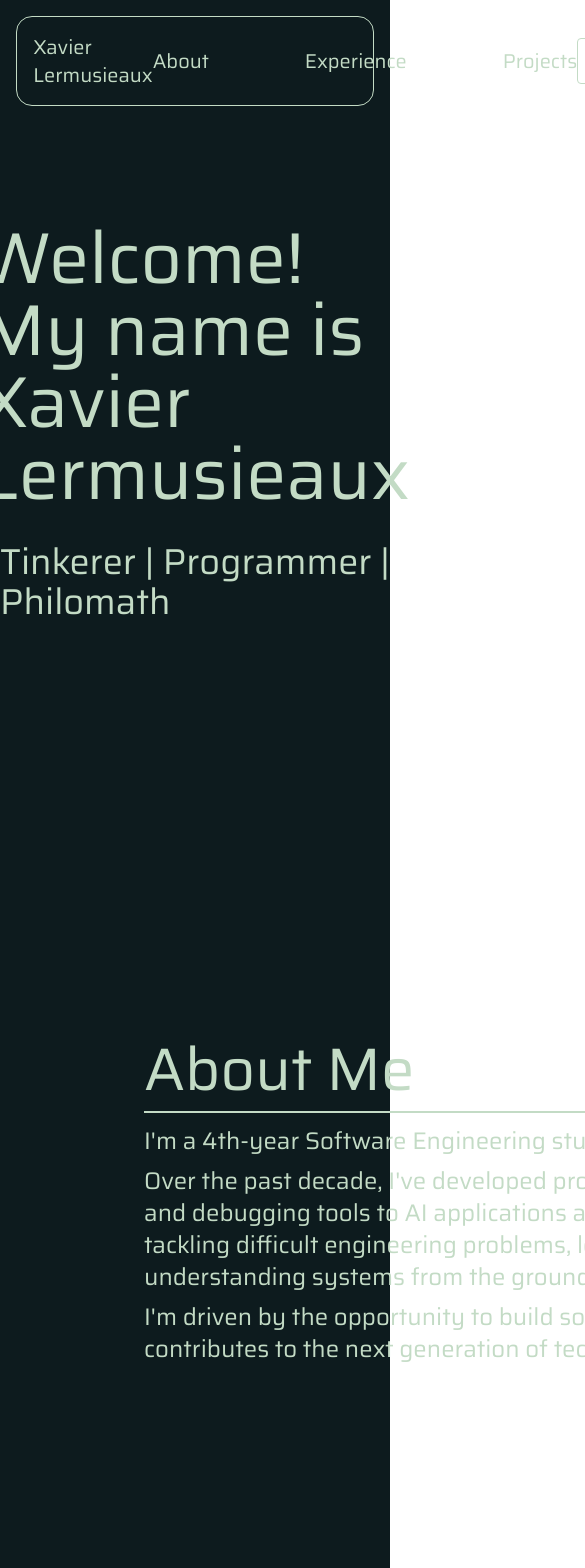
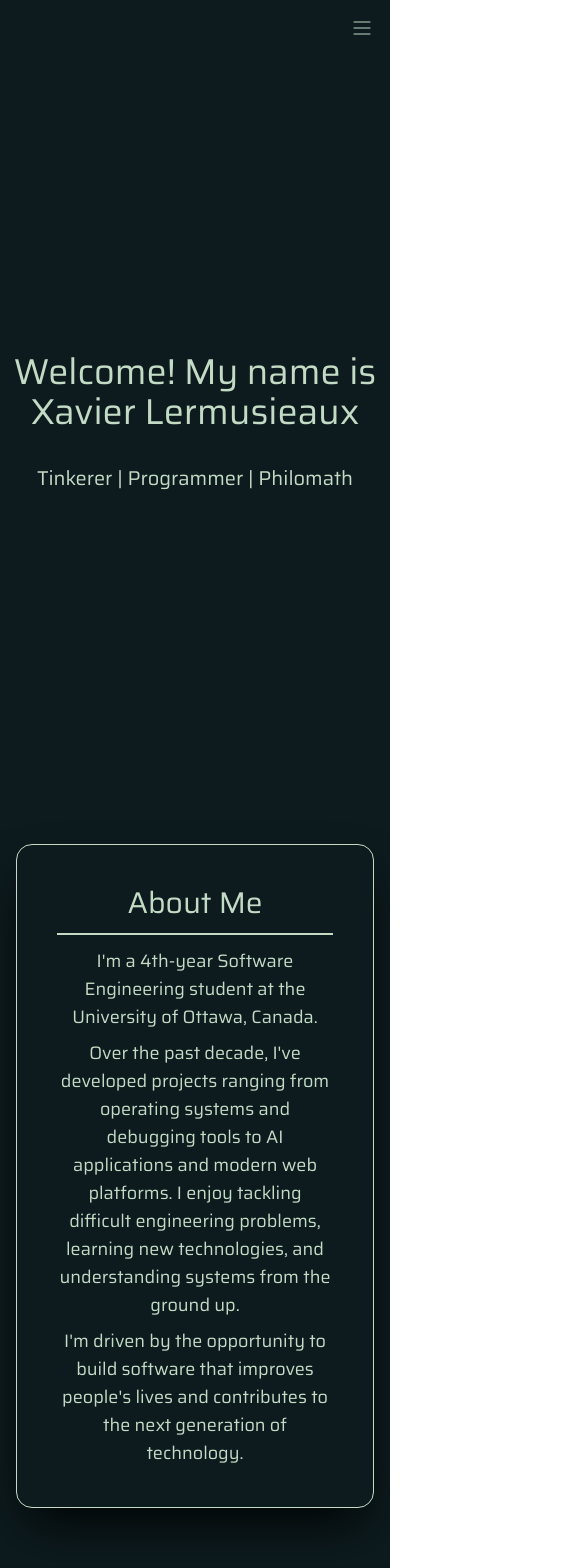
Before and after one commit to Egzavyer/portfolio, a React (Vite) app: page / in a window 390 px wide. Shown: the top 1568 px of the page, 585 px wide, since content can reach past the window. Built offline with nearby package versions, Linux system fonts and the light colour scheme.

Commit message:
feat: responsive design

```diff
--- a/i18n/locales/fr/translation.json
+++ b/i18n/locales/fr/translation.json
@@ -11,10 +11,10 @@
   },
   "about": {
     "blurb": {
-      "title": "À propos de moi",
+      "title": "À Propos de Moi",
       "line1": "Je suis étudiant en 4e année en Génie Logiciel à l'Université d'Ottawa, au Canada.",
-      "line2": "Au cours de la dernière décennie, j'ai développé des projets allant des systèmes d'exploitation et outils de débogage aux applications d'IA et aux plateformes web modernes. J'aime m'attaquer à des problèmes d'ingénierie complexes, apprendre de nouvelles technologies et comprendre les systèmes en profondeur, depuis leurs fondations.",
-      "line3": "Je suis motivé par l'opportunité de concevoir des logiciels qui améliorent la vie des gens et contribuent à la prochaine génération de technologies."
+      "line2": "Au cours des dix dernières années, j'ai développé des projets allant des systèmes d'exploitation et des outils de débogage aux applications d'intelligence artificielle et aux plateformes web modernes. J'aime m'attaquer à des problèmes d'ingénierie complexes, découvrir de nouvelles technologies et comprendre les systèmes de A à Z.",
+      "line3": "Ce qui me motive, c'est la possibilité de créer des logiciels qui améliorent la vie des gens et contribuent à la prochaine génération de technologies."
     },
     "techs": {
       "title": "Mes Outils Préférés"
--- a/src/App.tsx
+++ b/src/App.tsx
@@ -10,7 +10,7 @@ function App() {
   const experienceSectionRef = useRef<HTMLDivElement | null>(null);
   const projectsSectionRef = useRef<HTMLDivElement | null>(null);
   return (
-    <div className="min-h-screen bg-primary text-text font-saira">
+    <div className="min-h-screen w-full bg-primary text-text font-saira overflow-hidden">
       <Hero
         aboutSectionRef={aboutSectionRef}
         experienceSectionRef={experienceSectionRef}
--- a/src/components/About.tsx
+++ b/src/components/About.tsx
@@ -20,32 +20,52 @@ export function About({ aboutSectionRef }: AboutProps) {
     <div
       id="about"
       ref={aboutSectionRef}
-      className="min-h-screen flex items-center"
+      className="min-h-screen flex items-center justify-center"
     >
-      <div className="flex flex-row w-11/12 justify-between">
-        <div className="ml-36 flex flex-col gap-3 ">
-          <h1 className="text-6xl">{t("about.blurb.title")}</h1>
-          <div className="border" />
-          <div className="flex flex-col gap-2 text-2xl w-4xl">
+      <div className="flex flex-col justify-center items-center gap-20 w-11/12 text-center xl:text-left xl:flex-row xl:justify-between">
+        <div className="flex flex-col gap-3 border border-text p-10 rounded-2xl shadow-2xl shadow-primary-900 xl:ml-28">
+          <h1 className="text-3xl xl:text-6xl">{t("about.blurb.title")}</h1>
+          <div className="border w-full border-text" />
+          <div className="flex flex-col gap-2 text-lg w-full xl:text-2xl xl:w-4xl">
             <p>{t("about.blurb.line1")}</p>
             <p>{t("about.blurb.line2")}</p>
             <p>{t("about.blurb.line3")}</p>
           </div>
         </div>
-        <div className="flex justify-center items-center w-xl ">
+        <div className="flex justify-center items-center w-xl border border-text p-10 rounded-2xl shadow-2xl shadow-primary-900">
           <div className="flex flex-col gap-3 items-center">
-            {/**TODO: possibly make this a carousel */}
-            <h2 className="text-5xl">{t("about.techs.title")}</h2>
+            {/*TODO: possibly make this a carousel */}
+            <h2 className="text-2xl xl:text-5xl">{t("about.techs.title")}</h2>
             <ul className="grid grid-cols-3 gap-5">
-              <TechIcon Icon={Go} />
-              <TechIcon Icon={Cpp} />
-              <TechIcon Icon={Rust} />
-              <TechIcon Icon={Python} />
-              <TechIcon Icon={React} />
-              <TechIcon Icon={Pytorch} />
-              <TechIcon Icon={Docker} />
-              <TechIcon Icon={Linux} />
-              <TechIcon Icon={Just} />
+              <TechIcon Icon={Go} url="https://go.dev/" label="Go" />
+              <TechIcon Icon={Cpp} url="https://cplusplus.com/" label="C++" />
+              <TechIcon Icon={Rust} url="https://rust-lang.org/" label="Rust" />
+              <TechIcon
+                Icon={Python}
+                url="https://www.python.org/"
+                label="Python"
+              />
+              <TechIcon Icon={React} url="https://react.dev/" label="React" />
+              <TechIcon
+                Icon={Pytorch}
+                url="https://pytorch.org/"
+                label="Pytorch"
+              />
+              <TechIcon
+                Icon={Docker}
+                url="https://www.docker.com/"
+                label="Docker"
+              />
+              <TechIcon
+                Icon={Linux}
+                url="https://www.linux.org/"
+                label="Linux"
+              />
+              <TechIcon
+                Icon={Just}
+                url="https://just.systems/man/en/"
+                label="Just"
+              />
             </ul>
           </div>
         </div>
@@ -56,12 +76,21 @@ export function About({ aboutSectionRef }: AboutProps) {
 
 type TechIconProps = {
   Icon: React.ComponentType<React.SVGProps<SVGSVGElement>>;
+  url: string;
+  label: string;
 };
 
-function TechIcon({ Icon }: TechIconProps) {
+function TechIcon({ Icon, url, label }: TechIconProps) {
   return (
     <li>
-      <Icon width={70} height={70} />
+      <a
+        href={url}
+        target="_blank"
+        className="hover:cursor-pointer flex flex-col gap-2 items-center justify-center"
+      >
+        <Icon width={70} height={70} />
+        {label}
+      </a>
     </li>
   );
 }
--- a/src/components/Hero.tsx
+++ b/src/components/Hero.tsx
@@ -1,6 +1,6 @@
 import { useTranslation } from "react-i18next";
 import { Navbar } from "./Navbar";
-import type { RefObject } from "react";
+import { useRef, type RefObject } from "react";
 
 type HeroProps = {
   aboutSectionRef: RefObject<HTMLDivElement | null>;
@@ -15,16 +15,18 @@ export function Hero({
 }: HeroProps) {
   // TODO: add some background images like trees or some kind of scenery, forest for dark mode and mountain for light mode
   const { t } = useTranslation();
+  const heroSectionRef = useRef<HTMLDivElement | null>(null);
   return (
-    <div className="flex flex-col w-full min-h-screen">
+    <div className="flex flex-col w-full min-h-screen" ref={heroSectionRef}>
       <Navbar
+        heroSectionRef={heroSectionRef}
         aboutSectionRef={aboutSectionRef}
         experienceSectionRef={experienceSectionRef}
         projectsSectionRef={projectsSectionRef}
       />
-      <div className="flex flex-1 flex-col items-center justify-center gap-8">
-        <div className="text-7xl">{t("hero.welcome")}</div>
-        <div className="text-4xl">{t("hero.subtitle")}</div>
+      <div className="flex flex-1 flex-col items-center justify-center gap-8 text-center">
+        <div className="text-4xl xl:text-7xl">{t("hero.welcome")}</div>
+        <div className="text-xl xl:text-4xl">{t("hero.subtitle")}</div>
       </div>
     </div>
   );
--- a/src/components/Navbar.tsx
+++ b/src/components/Navbar.tsx
@@ -1,19 +1,145 @@
 import { useTranslation } from "react-i18next";
-import { IconSun, IconMoon } from "@tabler/icons-react";
+import { IconSun, IconMoon, IconMenu2, IconX } from "@tabler/icons-react";
 import { useState, type RefObject } from "react";
 import i18n from "../../i18n/i18n";
 
 type NavbarProps = {
+  heroSectionRef: RefObject<HTMLDivElement | null>;
   aboutSectionRef: RefObject<HTMLDivElement | null>;
   experienceSectionRef: RefObject<HTMLDivElement | null>;
   projectsSectionRef: RefObject<HTMLDivElement | null>;
 };
 
+const scrollToSection = (sectionRef: RefObject<HTMLDivElement | null>) => {
+  sectionRef.current?.scrollIntoView({
+    behavior: "smooth",
+  });
+};
+
 export function Navbar({
+  heroSectionRef,
   aboutSectionRef,
   experienceSectionRef,
   projectsSectionRef,
 }: NavbarProps) {
+  const [isOpen, setIsOpen] = useState<boolean>(false);
+
+  return (
+    <div>
+      <div className="flex justify-end fixed z-10 top-4 right-4 xl:hidden">
+        <div className="flex items-center">
+          {isOpen ? (
+            <button
+              type="button"
+              className="outline-none"
+              onPointerDown={() => setIsOpen(false)}
+            >
+              <IconX stroke={1} />
+            </button>
+          ) : (
+            <button
+              type="button"
+              className="outline-none"
+              onPointerDown={() => setIsOpen(true)}
+            >
+              <IconMenu2 stroke={1} />
+            </button>
+          )}
+        </div>
+      </div>
+      {isOpen ? (
+        <div className="fixed w-9/12 h-full flex justify-center bg-primary-300 right-0 xl:hidden">
+          <div className="flex justify-center flex-col gap-12 items-center text-center">
+            <div className="text-xl">
+              <button
+                className="hover:cursor-pointer hover:text-accent"
+                type="button"
+                onPointerDown={() => scrollToSection(heroSectionRef)}
+              >
+                Xavier Lermusieaux
+              </button>
+            </div>
+            <NavbarLinks
+              aboutSectionRef={aboutSectionRef}
+              experienceSectionRef={experienceSectionRef}
+              projectsSectionRef={projectsSectionRef}
+            />
+            <NavbarButtons />
+          </div>
+        </div>
+      ) : undefined}
+      <div className="hidden justify-center items-center fixed w-full z-10 top-4 xl:flex">
+        <div className="flex justify-between items-center border border-text rounded-2xl p-4 w-11/12 bg-primary">
+          <div className="text-xl">
+            <button
+              className="hover:cursor-pointer hover:text-accent"
+              type="button"
+              onPointerDown={() => scrollToSection(heroSectionRef)}
+            >
+              Xavier Lermusieaux
+            </button>
+          </div>
+          <NavbarLinks
+            aboutSectionRef={aboutSectionRef}
+            experienceSectionRef={experienceSectionRef}
+            projectsSectionRef={projectsSectionRef}
+          />
+          <NavbarButtons />
+        </div>
+      </div>
+    </div>
+  );
+}
+
+type NavbarLinksProps = {
+  aboutSectionRef: RefObject<HTMLDivElement | null>;
+  experienceSectionRef: RefObject<HTMLDivElement | null>;
+  projectsSectionRef: RefObject<HTMLDivElement | null>;
+};
+
+function NavbarLinks({
+  aboutSectionRef,
+  experienceSectionRef,
+  projectsSectionRef,
+}: NavbarLinksProps) {
+  const { t } = useTranslation();
+  return (
+    <div className="flex text-xl items-center">
+      <ul className="flex flex-col gap-12 xl:gap-24 xl:flex-row">
+        <NavbarLink label={t("navbar.about")} sectionRef={aboutSectionRef} />
+        <NavbarLink
+          label={t("navbar.experience")}
+          sectionRef={experienceSectionRef}
+        />
+        <NavbarLink
+          label={t("navbar.projects")}
+          sectionRef={projectsSectionRef}
+        />
+      </ul>
+    </div>
+  );
+}
+
+type NavbarLinkProps = {
+  label: string;
+  sectionRef: RefObject<HTMLDivElement | null>;
+};
+
+function NavbarLink({ label, sectionRef }: NavbarLinkProps) {
+  return (
+    <li>
+      <button
+        className="hover:cursor-pointer hover:text-accent"
+        type="button"
+        onPointerDown={() => scrollToSection(sectionRef)}
+      >
+        {label}
+      </button>
+    </li>
+  );
+}
+
+function NavbarButtons() {
   const { t } = useTranslation();
   const [theme, setTheme] = useState<"light" | "dark">("dark");
   const [language, setLanguage] = useState<"EN" | "FR">("EN");
@@ -38,29 +164,9 @@ export function Navbar({
       i18n.changeLanguage("en");
     }
   }
-
   return (
-    <div className="flex justify-center items-center fixed w-full z-10 top-4">
-      <div className=" flex justify-between items-center border border-text rounded-2xl p-4 w-11/12 bg-primary">
-        <div className="text-xl">Xavier Lermusieaux</div>
     <div className="flex text-xl items-center">
-          <ul className="flex flex-row gap-24">
-            <NavbarLink
-              label={t("navbar.about")}
-              sectionRef={aboutSectionRef}
-            />
-            <NavbarLink
-              label={t("navbar.experience")}
-              sectionRef={experienceSectionRef}
-            />
-            <NavbarLink
-              label={t("navbar.projects")}
-              sectionRef={projectsSectionRef}
-            />
-          </ul>
-        </div>
-        <div className="flex text-xl items-center">
-          <ul className="flex flex-row gap-4">
+      <ul className="flex flex-col gap-12 items-center xl:flex-row xl:gap-4">
         <NavbarButton
           onPointerDown={() => console.log("HERE")}
           children={t("navbar.resume")}
@@ -82,33 +188,6 @@ export function Navbar({
         />
       </ul>
     </div>
-      </div>
-    </div>
-  );
-}
-
-type NavbarLinkProps = {
-  label: string;
-  sectionRef: RefObject<HTMLDivElement | null>;
-};
-
-function NavbarLink({ label, sectionRef }: NavbarLinkProps) {
-  const scrollToSection = (sectionRef: RefObject<HTMLDivElement | null>) => {
-    sectionRef.current?.scrollIntoView({
-      behavior: "smooth",
-    });
-  };
-
-  return (
-    <li>
-      <button
-        className="hover:cursor-pointer hover:text-accent"
-        type="button"
-        onPointerDown={() => scrollToSection(sectionRef)}
-      >
-        {label}
-      </button>
-    </li>
   );
 }
 
--- a/src/index.css
+++ b/src/index.css
@@ -10,8 +10,16 @@
 
 @theme {
   --color-primary: var(--primary);
+  --color-primary-100: var(--primary-100);
+  --color-primary-200: var(--primary-200);
+  --color-primary-300: var(--primary-300);
+  --color-primary-400: var(--primary-400);
+  --color-primary-500: var(--primary-500);
+  --color-primary-600: var(--primary-600);
+  --color-primary-700: var(--primary-700);
+  --color-primary-800: var(--primary-800);
+  --color-primary-900: var(--primary-900);
   --color-secondary: var(--secondary);
-  --color-tertiary: var(--tertiary);
   --color-text: var(--text);
   --color-accent: var(--accent);
 
@@ -19,25 +27,49 @@
 }
 
 :root {
-  --primary: oklch(21.1% 0.02 212.7);
-  --secondary: oklch(48.891% 0.13562 141.525);
-  --tertiary: oklch(52.945% 0.0492 27.467);
-  --text: oklch(86.8% 0.039 147.6);
-  --accent: oklch(57.468% 0.12016 321.513);
+  --primary: oklch(21.083% 0.02029 212.804);
+  --primary-100: oklch(19.921% 0.01812 215.283);
+  --primary-200: oklch(18.99% 0.01761 209.155);
+  --primary-300: oklch(17.796% 0.01533 211.531);
+  --primary-400: oklch(16.58% 0.01307 214.774);
+  --primary-500: oklch(15.669% 0.01153 206.72);
+  --primary-600: oklch(14.275% 0.01126 207.172);
+  --primary-700: oklch(12.898% 0.00931 211.445);
+  --primary-800: oklch(11.162% 0.00685 225.019);
+  --primary-900: oklch(9.106% 0.00904 195.746);
+  --secondary: oklch(69.242% 0.06351 331.611);
+  --text: oklch(86.753% 0.03939 147.694);
+  --accent: oklch(49.79% 0.14893 15.274);
 }
 
 [data-theme="light"] {
-  --primary: oklch(92.9% 0.016 32);
-  --secondary: oklch(54.2% 0.051 51.2);
-  --tertiary: oklch(67.361% 0.04124 206.585);
-  --text: oklch(30% 0.051 329.7);
-  --accent: oklch(64.862% 0.115 140.84);
+  --primary: oklch(92.916% 0.01583 31.685);
+  --primary-100: oklch(85.83% 0.01476 27.691);
+  --primary-200: oklch(78.565% 0.01397 28.564);
+  --primary-300: oklch(71.278% 0.01088 32.159);
+  --primary-400: oklch(63.645% 0.01005 33.956);
+  --primary-500: oklch(55.807% 0.00882 26.911);
+  --primary-600: oklch(47.65% 0.00791 28.535);
+  --primary-700: oklch(39.159% 0.00678 17.086);
+  --primary-800: oklch(30.289% 0.00337 48.224);
+  --primary-900: oklch(20.577% 0.00158 16.47);
+  --secondary: oklch(72.657% 0.08483 156.702);
+  --text: oklch(29.974% 0.05101 329.674);
+  --accent: oklch(56.723% 0.17731 279.516);
 }
 
 [data-theme="dark"] {
-  --primary: oklch(21.1% 0.02 212.7);
-  --secondary: oklch(48.891% 0.13562 141.525);
-  --tertiary: oklch(52.945% 0.0492 27.467);
-  --text: oklch(86.8% 0.039 147.6);
-  --accent: oklch(57.468% 0.12016 321.513);
+  --primary: oklch(21.083% 0.02029 212.804);
+  --primary-100: oklch(19.921% 0.01812 215.283);
+  --primary-200: oklch(18.99% 0.01761 209.155);
+  --primary-300: oklch(17.796% 0.01533 211.531);
+  --primary-400: oklch(16.58% 0.01307 214.774);
+  --primary-500: oklch(15.669% 0.01153 206.72);
+  --primary-600: oklch(14.275% 0.01126 207.172);
+  --primary-700: oklch(12.898% 0.00931 211.445);
+  --primary-800: oklch(11.162% 0.00685 225.019);
+  --primary-900: oklch(9.106% 0.00904 195.746);
+  --secondary: oklch(69.242% 0.06351 331.611);
+  --text: oklch(86.753% 0.03939 147.694);
+  --accent: oklch(49.79% 0.14893 15.274);
 }
```
Lines whose indentation alone changed are shown as unchanged.
